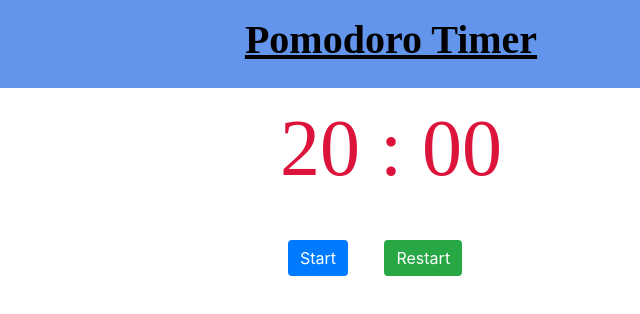
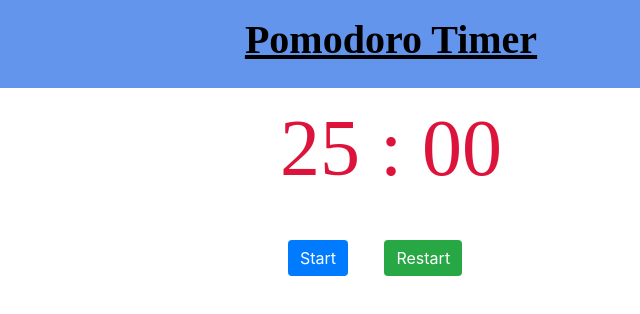
Before and after one commit to Musaib-Malik/Pomodoro-Timer, a plain HTML site: page index.html in a window 1280 px wide. Shown: the full height of the page, 249-889 px from the left. Drawn offline with nearby package versions, Linux system fonts and the light colour scheme.

Commit message:
Made some changes

```diff
--- a/index.html
+++ b/index.html
@@ -16,7 +16,7 @@
   </header>
 
   <div class="timer">
-    <span class="minutes">20</span>
+    <span class="minutes">25</span>
     <span class="colon">:</span>
     <span class="seconds">00</span>
   </div>
```
